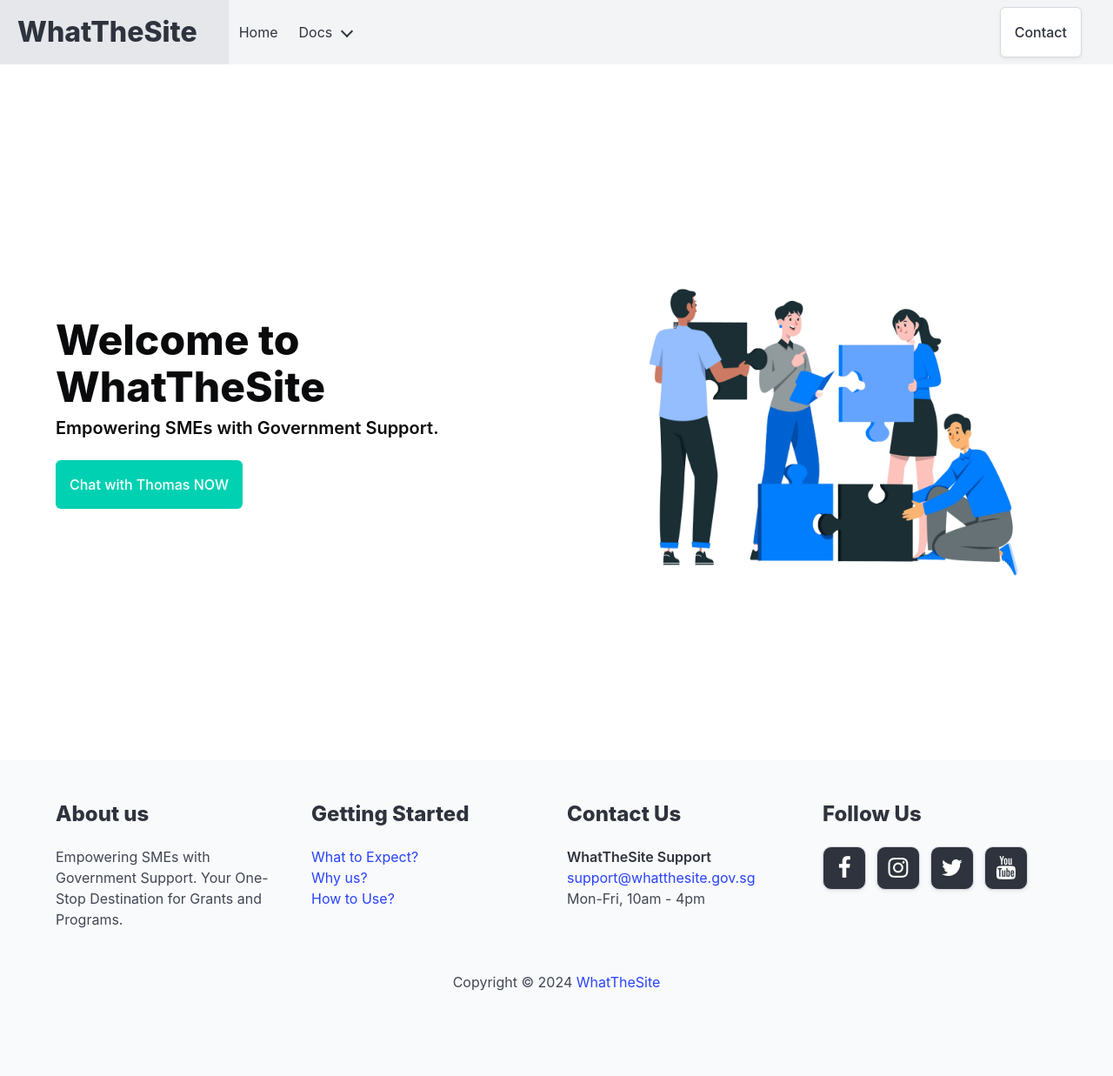
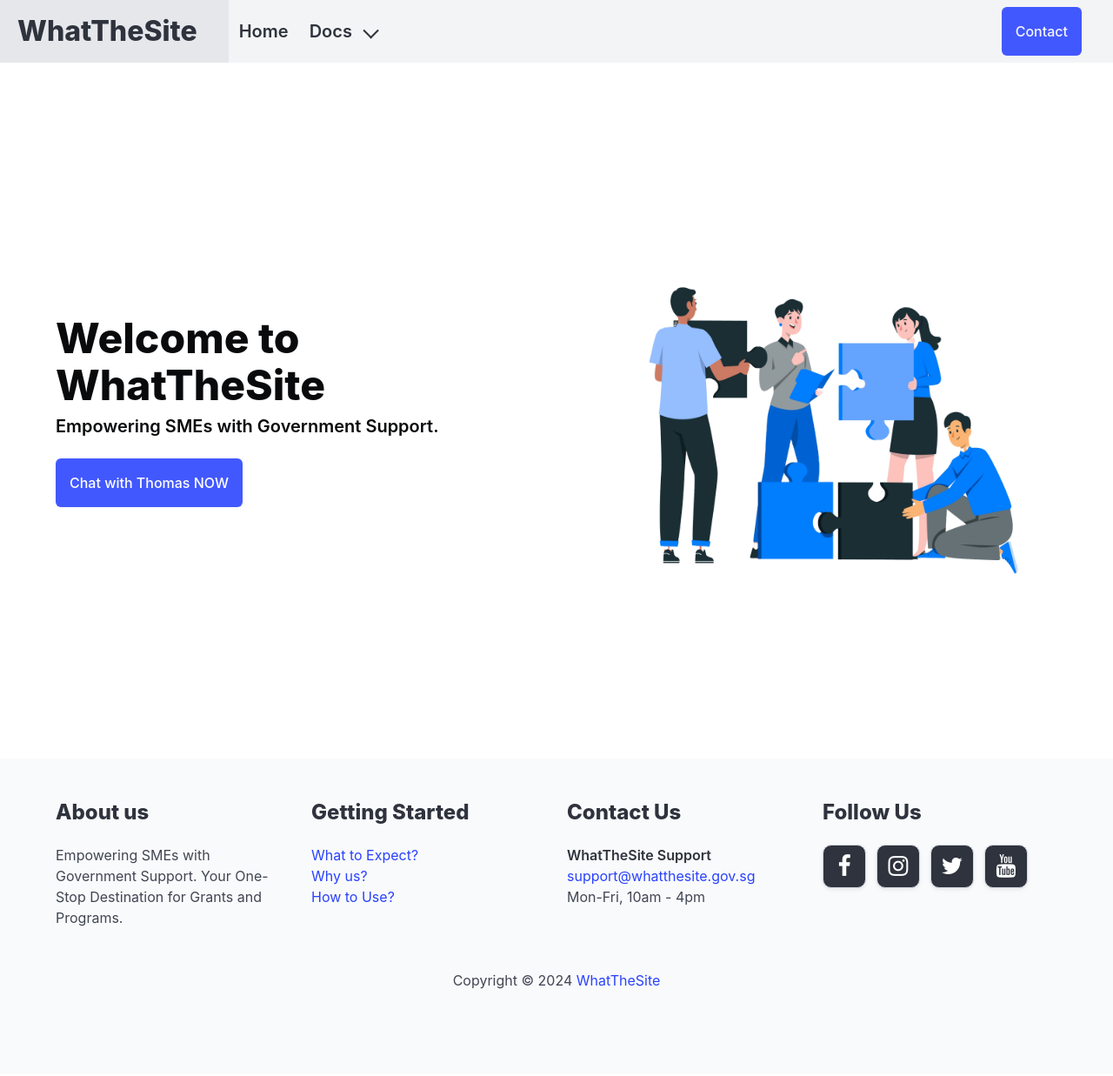
Before and after one commit to GalenLovesCheese/HackOMania, a Flask app: page / in a window 1280 px wide. Shown: the whole page at 87% size. After the commit the page ends 1137 px from the top, so only its background shows below. Run offline with Flask 3, Linux system fonts and the light colour scheme.

Commit message:
Feat: Modified nav bar

```diff
--- a/app/templates/index.html
+++ b/app/templates/index.html
@@ -11,8 +11,8 @@
 
     <link rel="stylesheet" href="https://cdnjs.cloudflare.com/ajax/libs/font-awesome/4.7.0/css/font-awesome.min.css">
 </head>
-<body class="is-background-light is-light">
-<nav class="navbar is-light is-background-grey-lighter">
+<body class="is-background-light is-transparent">
+<nav class="navbar is-light is-transparent">
     <div class="navbar-brand">
         <a class="navbar-item" href="">
             <h1 class="title ml-2 mr-5 is-color-grey-darker">WhatTheSite</h1>
@@ -27,9 +27,9 @@
 
     <div id="navbarExampleTransparentExample" class="navbar-menu">
         <div class="navbar-start">
-            <a class="navbar-item" href=""> Home </a>
+            <a class="navbar-item is-size-5 has-text-weight-semibold" href=""> Home </a>
             <div class="navbar-item has-dropdown is-hoverable">
-                <a class="navbar-link"> Docs </a>
+                <a class="navbar-link is-size-5 has-text-weight-semibold"> Docs </a>
                 <div class="navbar-dropdown is-boxed is-background-grey-lighter is-light">
                     <a class="navbar-item is-background-grey-lighter is-color-grey-darker "
                         href="https://bulma.io/documentation/overview/start/"> Overview </a>
@@ -55,7 +55,7 @@
             <div class="navbar-item">
                 <div class="field is-grouped">
                     <p class="control">
-                        <a class="bd-tw-button button mr-5 p-4 px-4"
+                        <a class="bd-tw-button button mr-5 p-4 px-4 is-link"
                             href="https://twitter.com/intent/tweet?text=Bulma: a modern CSS framework based on Flexbox&amp;hashtags=bulmaio&amp;url=https://bulma.io&amp;via=jgthms">
                             <span> Contact </span>
                         </a>
@@ -78,10 +78,10 @@
                       <h1 class="title is-size-1 mb-2">
                         Welcome to WhatTheSite
                       </h1>
-                      <h2 class="subtitle has-text-weight-semibold ">
+                      <h2 class="subtitle has-text-weight-semibold">
                         Empowering SMEs with Government Support.
                       </h2>
-                      <a href="./chat.html" class="button is-primary p-4 has-text-white">Chat with Thomas NOW</a>
+                      <a href="./chat.html" class="button is-primary p-4 has-text-white is-link">Chat with Thomas NOW</a>
                     </div>
                     <div class="">
                       <figure class="image is-pulled-right">
```
